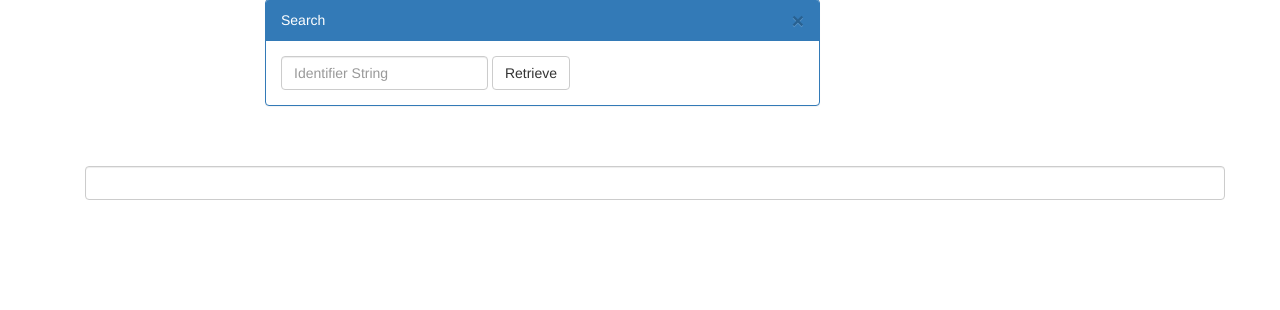
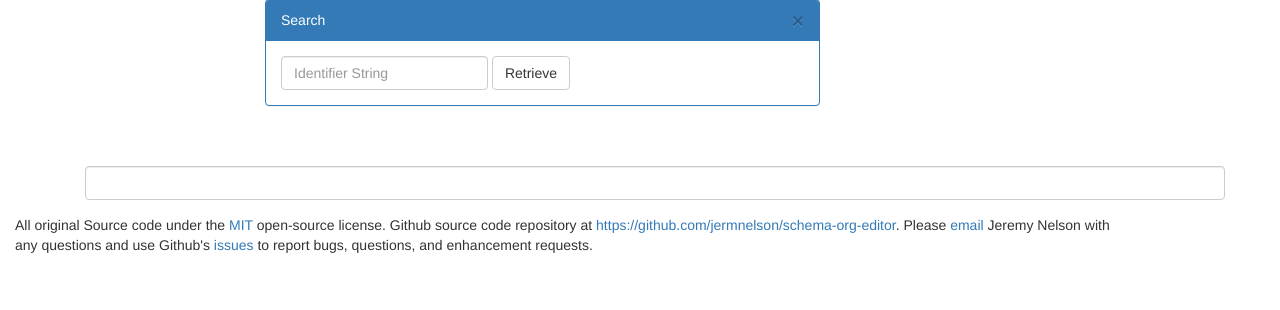
Before and after one commit to jermnelson/schema-org-editor, a Flask app: page / in a window 1280 px wide. Shown: the part 120-430 px from the top of the page. Run offline with Flask 2, Linux system fonts and the light colour scheme; some libraries are stand-ins or nearby versions.

Commit message:
continued to work on schema editor

```diff
--- a/editor.py
+++ b/editor.py
@@ -79,12 +79,12 @@ def update_entity_property(entity_id,
 
 
 
-@editor.route("/id/new")
-def new_id():
+@editor.route("/id/new/<entity_type>")
+def new_id(entity_type):
     random_str = "{}{}".format(random.random(),
                                datetime.datetime.utcnow().isoformat())
     new_hash = hashlib.md5(random_str.encode())
-    return new_hash.hexdigest()
+    return "/".join([entity_type, new_hash.hexdigest()])
 
 @editor.route("/update",
               methods=['POST', 'GET'])
--- a/templates/index.html
+++ b/templates/index.html
@@ -100,6 +100,18 @@
    </div>
 
 
+   <div class="row container">
+     <div class="col-md-12">
+      All original Source code under the
+      <a href="http://opensource.org/licenses/MIT">MIT</a> open-source license.
+      Github source code repository at
+      <a href="https://github.com/jermnelson/schema-org-editor">https://github.com/jermnelson/schema-org-editor</a>.
+      Please <a href="mailto:jeremy.nelson@coloradocollege.edu">email</a> Jeremy Nelson with any questions and use
+      Github's <a href="https://github.com/jermnelson/schema-org-editor/issues">issues</a> to report bugs, questions,
+      and enhancement requests.
+     </div>
+   </div>
+
     <!-- jQuery (necessary for Bootstrap's JavaScript plugins) -->
     <script src="https://ajax.googleapis.com/ajax/libs/jquery/1.11.1/jquery.min.js"></script>
     <!-- Include all compiled plugins (below), or include individual files as needed -->
@@ -184,7 +196,9 @@
     self.showTypeEditor = function() {
       self.showSearch(false);
       if(self.idValue().length < 1) {
-         $.ajax({url: '/id/new',
+        var new_url = '/id/new/' + self.selectedType();
+        console.log(new_url);
+         $.ajax({url: new_url,
                  schema_type: self.selectedType()}).done(function(data) {
              self.idValue(data);
          });
```
Also changed, not shown: tests.py (added, +20 -0 lines).
